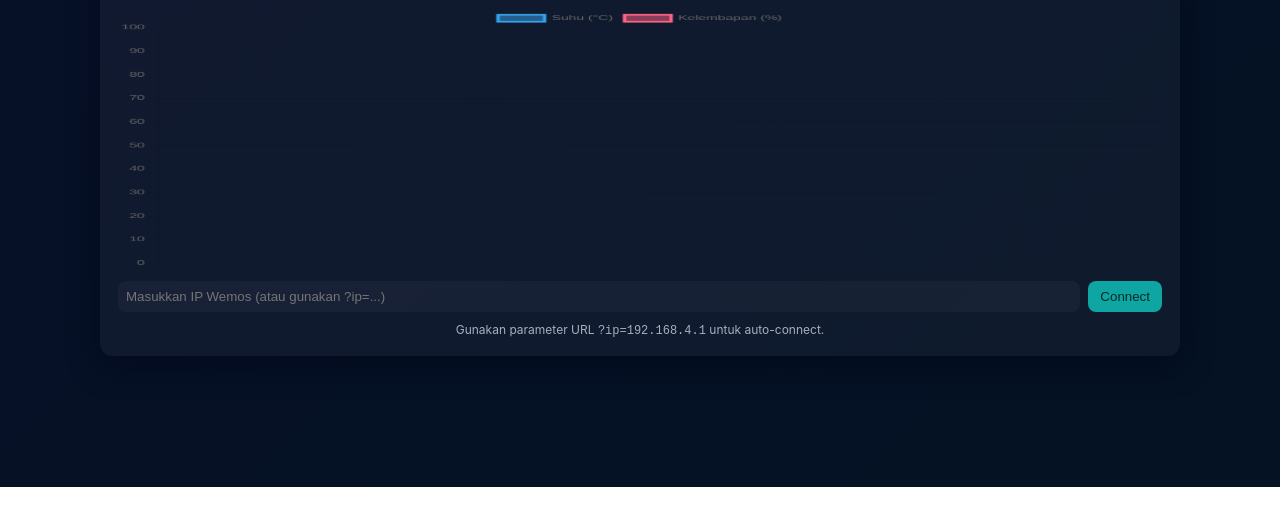
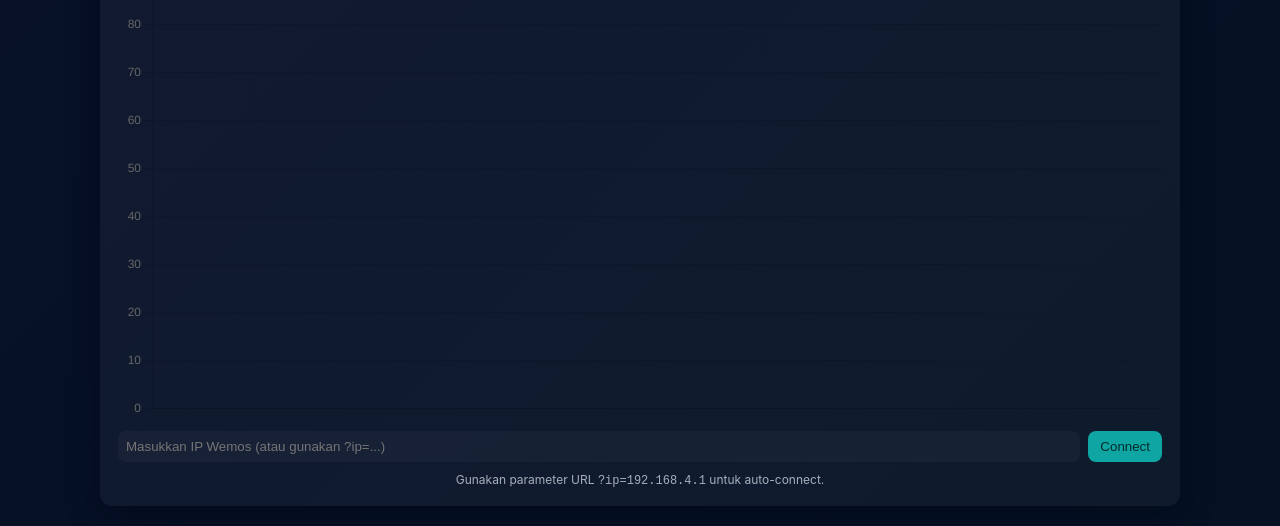
Before and after one commit to AzkaBeker7947/Monitor-Suhu-Kelembapan, a plain HTML site: page index.html in a window 1280 px wide. Shown: the part 313-839 px from the top of the page. Before the commit the page ends 800 px from the top, so only its background shows below. Drawn offline with nearby package versions, Linux system fonts and the light colour scheme.

Commit message:
Update style.css

```diff
--- a/style.css
+++ b/style.css
@@ -36,7 +36,7 @@
 .right{text-align:right}
 .label{font-size:12px;opacity:0.8}
 .hum{font-size:20px;font-weight:700}
-canvas{width:100%!important;height:260px!important;margin-top:12px}
+canvas{width:100%!important;height:auto;margin-top:12px}
 .controls{display:flex;gap:8px;margin-top:12px}
 .controls input{flex:1;padding:8px;border-radius:8px;border:0;background:rgba(255,255,255,0.03);color:var(--text)}
 .controls button{padding:8px 12px;border-radius:8px;border:0;background:var(--accent);color:#002b2a;cursor:pointer}
```
